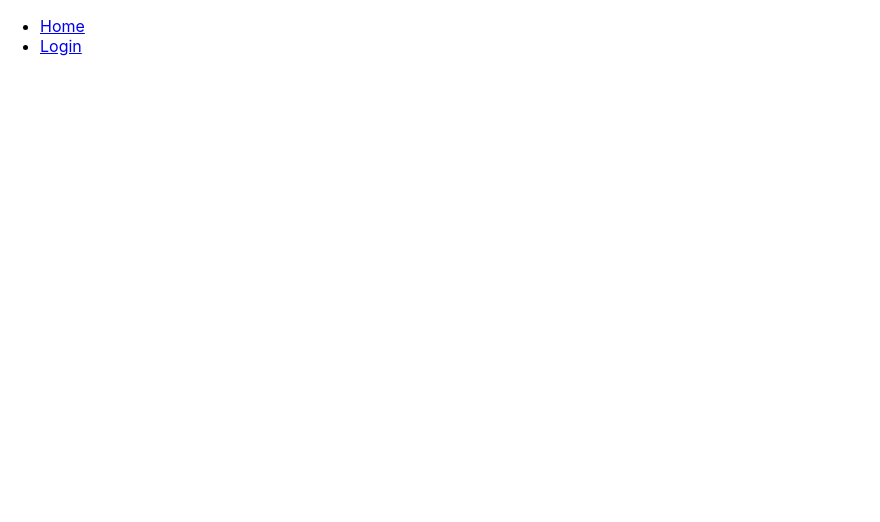
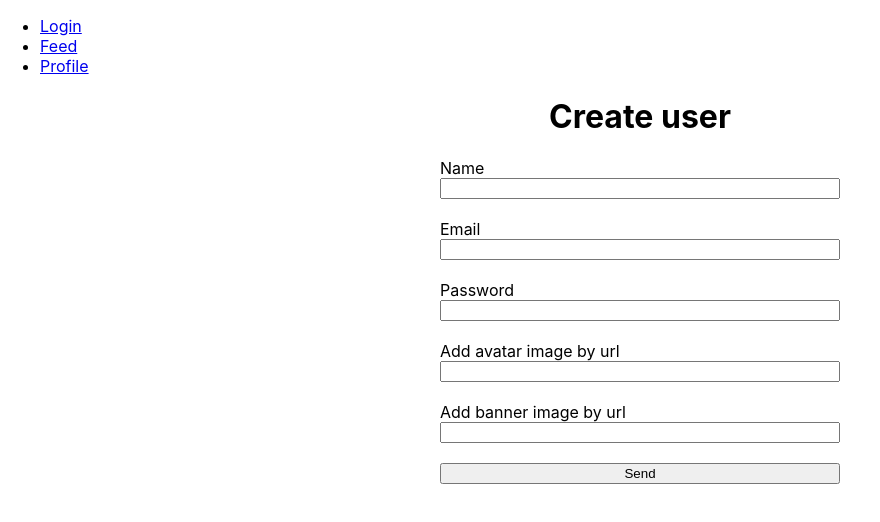
Before and after one commit to Noroff-FEU-Assignments/project-exam-2-linelind, a React (Create React App) app in the folder plottwist/: page /register in a window 1280 px wide. Before the commit this address had no page. Shown: the top 522 px of the page, without its empty margins (0-880 px from the left). Built offline with nearby package versions, Linux system fonts and the light colour scheme.

Commit message:
added routes and basic forms.

```diff
--- a/plottwist/package.json
+++ b/plottwist/package.json
@@ -3,14 +3,17 @@
   "version": "0.1.0",
   "private": true,
   "dependencies": {
+    "@hookform/resolvers": "^2.9.10",
     "@testing-library/jest-dom": "^5.16.5",
     "@testing-library/react": "^13.4.0",
     "@testing-library/user-event": "^13.5.0",
     "react": "^18.2.0",
     "react-dom": "^18.2.0",
+    "react-hook-form": "^7.38.0",
     "react-router-dom": "^6.4.2",
     "react-scripts": "5.0.1",
-    "web-vitals": "^2.1.4"
+    "web-vitals": "^2.1.4",
+    "yup": "^0.32.11"
   },
   "scripts": {
     "start": "react-scripts start",
--- a/plottwist/src/App.css
+++ b/plottwist/src/App.css
@@ -1,38 +1,28 @@
-.App {
+body {
+  margin: 0px;
+}
+
+.pageContainer {
+  max-width: 600px;
+  margin: auto;
+}
+
+h1 {
   text-align: center;
 }
 
-.App-logo {
-  height: 40vmin;
-  pointer-events: none;
+form {
+  display: flex;
+  flex-direction: column;
+  max-width: 400px;
+  margin: auto;
 }
 
-@media (prefers-reduced-motion: no-preference) {
-  .App-logo {
-    animation: App-logo-spin infinite 20s linear;
-  }
+label {
+  display: flex;
+  flex-direction: column;
 }
 
-.App-header {
-  background-color: #282c34;
-  min-height: 100vh;
-  display: flex;
-  flex-direction: column;
-  align-items: center;
-  justify-content: center;
-  font-size: calc(10px + 2vmin);
-  color: white;
+input {
+  margin-bottom: 20px;
 }
-
-.App-link {
-  color: #61dafb;
-}
-
-@keyframes App-logo-spin {
-  from {
-    transform: rotate(0deg);
-  }
-  to {
-    transform: rotate(360deg);
-  }
-}
--- a/plottwist/src/App.js
+++ b/plottwist/src/App.js
@@ -1,8 +1,10 @@
 import React from "react";
 import { BrowserRouter as Router, Routes, Route } from "react-router-dom";
 import NavBar from "./components/layout/Nav";
-import Home from "./components/home/Home";
-import Login from "./components/login/Login";
+import Login from "./components/login/LoginPage";
+import RegisterUser from "./components/login/RegisterUser";
+import Feed from "./components/feed/FeedPage";
+import Profile from "./components/profile/ProfilePage";
 import "./App.css";
 
 function App() {
@@ -11,8 +13,10 @@ function App() {
       <NavBar />
 
       <Routes>
-        <Route path='/' exact element={<Home />} />
-        <Route path='/login' element={<Login />} />
+        <Route path='/' exact element={<Login />} />
+        <Route path='/register' element={<RegisterUser />} />
+        <Route path='/feed' element={<Feed />} />
+        <Route path='/profile' element={<Profile />} />
       </Routes>
     </Router>
   );
--- /dev/null
+++ b/plottwist/src/components/feed/FeedPage.js
@@ -0,0 +1,9 @@
+import Heading from "../layout/Heading";
+
+export default function Feed() {
+  return (
+    <div className='pageContainer'>
+      <Heading title='Feed' />
+    </div>
+  );
+}
--- a/plottwist/src/components/home/Home.js
+++ /dev/null
@@ -1,9 +0,0 @@
-import Heading from "../layout/Heading";
-
-export default function Home() {
-  return (
-    <div className='playContainer'>
-      <Heading title='Home' />
-    </div>
-  );
-}
--- a/plottwist/src/components/layout/Nav.js
+++ b/plottwist/src/components/layout/Nav.js
@@ -5,10 +5,13 @@ function NavBar() {
     <nav>
       <ul>
         <li>
-          <a href='/'>Home</a>
+          <a href='/'>Login</a>
         </li>
         <li>
-          <a href='/login'>Login</a>
+          <a href='/feed'>Feed</a>
+        </li>
+        <li>
+          <a href='/profile'>Profile</a>
         </li>
       </ul>
     </nav>
--- a/plottwist/src/components/login/Login.js
+++ /dev/null
@@ -1,9 +0,0 @@
-import Heading from "../layout/Heading";
-
-export default function Login() {
-  return (
-    <div className='playContainer'>
-      <Heading title='Login' />
-    </div>
-  );
-}
--- /dev/null
+++ b/plottwist/src/components/login/LoginPage.js
@@ -0,0 +1,49 @@
+import React from "react";
+import { useForm } from "react-hook-form";
+import * as yup from "yup";
+import { yupResolver } from "@hookform/resolvers/yup";
+import Heading from "../layout/Heading";
+
+const schema = yup.object().shape({
+  username: yup.string().required("Please enter your username"),
+  password: yup.string().required("Please enter your password"),
+});
+
+export default function Login() {
+  const {
+    register,
+    handleSubmit,
+    formState: { errors },
+  } = useForm({
+    resolver: yupResolver(schema),
+  });
+
+  function onSubmit(data) {
+    console.log(data);
+  }
+
+  console.log(errors);
+
+  return (
+    <div className='pageContainer'>
+      <Heading title='Login' />
+
+      <form onSubmit={handleSubmit(onSubmit)}>
+        <label>
+          Username
+          <input {...register("username")} />
+          {errors.username && <span>{errors.username.message}</span>}
+        </label>
+
+        <label>
+          Password
+          <input {...register("password")} type='password' />
+          {errors.password && <span>{errors.password.message}</span>}
+        </label>
+
+        <button>Log in</button>
+        <a href='/register'>Create new account</a>
+      </form>
+    </div>
+  );
+}
--- /dev/null
+++ b/plottwist/src/components/login/RegisterUser.js
@@ -0,0 +1,68 @@
+import React from "react";
+import { useState } from "react";
+import { useForm } from "react-hook-form";
+import * as yup from "yup";
+import { yupResolver } from "@hookform/resolvers/yup";
+import Heading from "../layout/Heading";
+
+const schema = yup.object().shape({
+  name: yup.string().required("Please enter your first name").min(3, "You must enter at least 3 characters"),
+  email: yup.string().required("Please enter an email address").email("Please enter a valid email address"),
+  password: yup.string().required("Please enter your first name").min(3, "You must enter at least 3 characters"),
+  avatar: yup.string(),
+  banner: yup.string(),
+});
+
+export default function RegisterUser() {
+  const [submitted, setSubmitted] = useState(false);
+
+  const {
+    register,
+    handleSubmit,
+    reset,
+    formState: { errors },
+  } = useForm({
+    resolver: yupResolver(schema),
+  });
+
+  function onSubmit(data) {
+    setSubmitted(true);
+    reset();
+  }
+
+  return (
+    <div className='pageContainer'>
+      <Heading title='Create user' />
+
+      <form onSubmit={handleSubmit(onSubmit)}>
+        <label>
+          Name
+          <input {...register("name")} />
+          {errors.name && <span>{errors.name.message}</span>}
+        </label>
+        <label>
+          Email
+          <input {...register("email")} />
+          {errors.email && <span>{errors.email.message}</span>}
+        </label>
+        <label>
+          Password
+          <input {...register("password")} />
+          {errors.password && <span>{errors.password.message}</span>}
+        </label>
+        <label>
+          Add avatar image by url
+          <input {...register("avatar")} />
+          {errors.avatar && <span>{errors.avatar.message}</span>}
+        </label>
+        <label>
+          Add banner image by url
+          <input {...register("banner")} />
+          {errors.banner && <span>{errors.banner.message}</span>}
+        </label>
+
+        <button>Send</button>
+      </form>
+    </div>
+  );
+}
--- /dev/null
+++ b/plottwist/src/components/profile/ProfilePage.js
@@ -0,0 +1,9 @@
+import Heading from "../layout/Heading";
+
+export default function Profile() {
+  return (
+    <div className='pageContainer'>
+      <Heading title='Profile' />
+    </div>
+  );
+}
```
Also changed, not shown: 1 other file (tests, documents, lock files or other folders).
